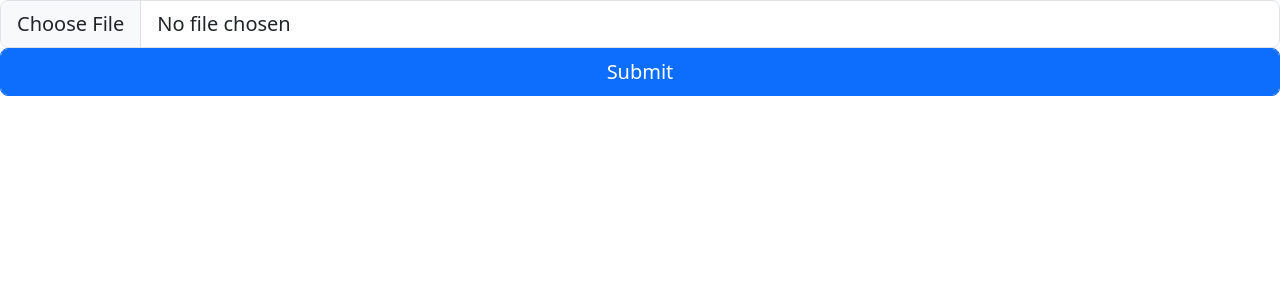
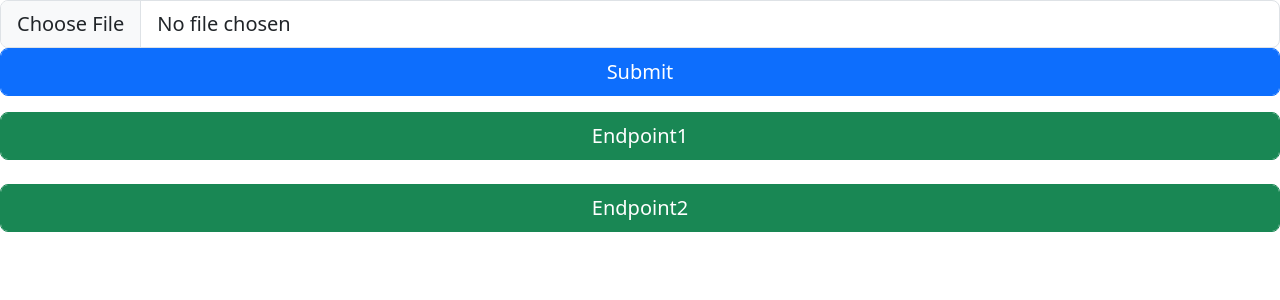
Before and after one commit to etenorio1996/chanllengue, a Flask app: page / in a window 1280 px wide. Shown: the part 62-362 px from the top of the page. Run offline with Flask 2, Linux system fonts and the light colour scheme.

Commit message:
feature: adding 2 endpoint buttons to index page

```diff
--- a/templates/index.html
+++ b/templates/index.html
@@ -15,6 +15,13 @@
       <input class="form-control btn btn-primary btn-lg" type = "submit"/>
    </div>
 </form>
+<form action="/view_data" method="GET">
+   <button type="submit" class="form-control form-control-lg btn btn-success btn-lg">Endpoint1</button>
+</form>
+<br>
+<form action="/view_data1" method="GET">
+   <button type="submit" class="form-control form-control-lg btn btn-success btn-lg">Endpoint2</button>
+</form>
 </body>
 <script src="https://cdn.jsdelivr.net/npm/bootstrap@5.3.3/dist/js/bootstrap.bundle.min.js" integrity="sha384-YvpcrYf0tY3lHB60NNkmXc5s9fDVZLESaAA55NDzOxhy9GkcIdslK1eN7N6jIeHz" crossorigin="anonymous"></script>
 </html>
--- a/templates/view_data.html
+++ b/templates/view_data.html
@@ -23,7 +23,7 @@
     </style>
 </head>
 <body>
-    <h1 style="text-align: center;">Deptarments Records</h1>
+    <h1 style="text-align: center;">Endpoint1</h1>
     <table>
         <thead>
             <tr>
--- a/templates/view_data1.html
+++ b/templates/view_data1.html
@@ -23,7 +23,7 @@
     </style>
 </head>
 <body>
-    <h1 style="text-align: center;">Deptarments Records</h1>
+    <h1 style="text-align: center;">Endpoint2</h1>
     <table>
         <thead>
             <tr>
```
